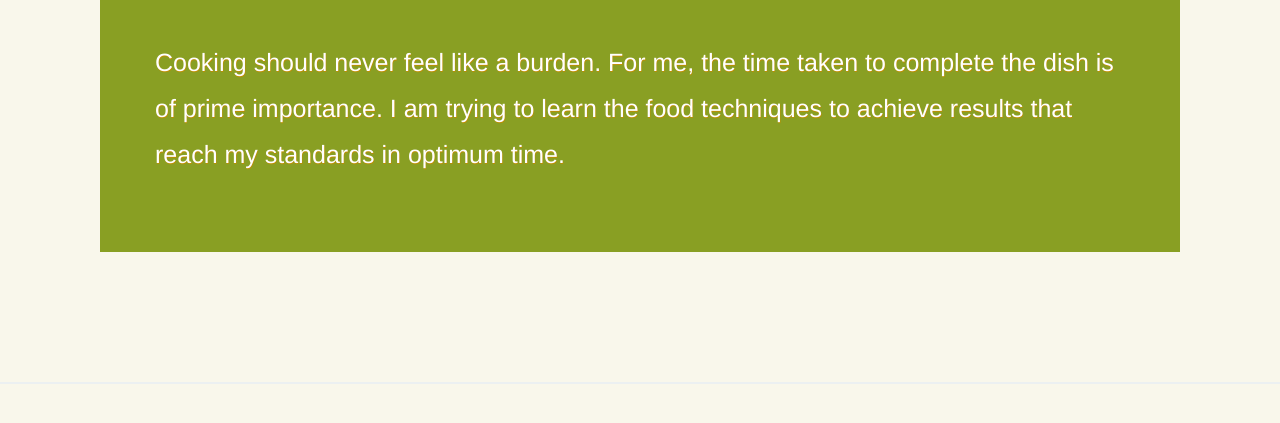
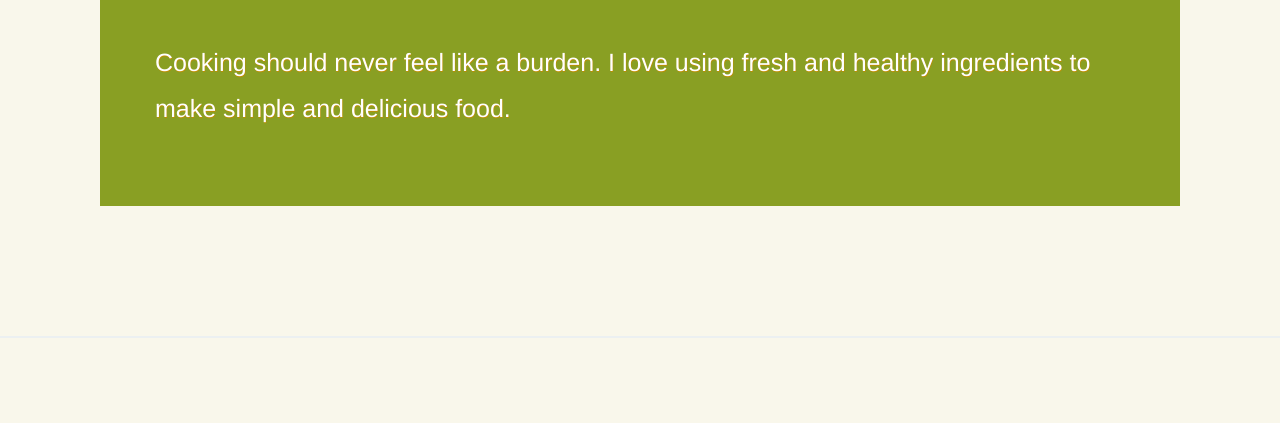
Before and after one commit to ravikirandutta/sahani, a Django app: page /dallas/ in a window 1280 px wide. Shown: the part 622-1045 px from the top of the page. Run offline with Django 3.2, Linux system fonts and the light colour scheme; parts of the project's set-up code (start-up, migrations or seed data) failed here and were passed over; some libraries are stand-ins or nearby versions; some web fonts are replaced.

Commit message:
text change on Keerthi profile

```diff
--- a/bento/templates/dallas.html
+++ b/bento/templates/dallas.html
@@ -118,7 +118,7 @@
 <div class="row clearfix">
 <p class="block-title">My Food Philosophy</p>
 <div class="clearfix works-list">
-  <p id="desc">Cooking should never feel like a burden. For me, the time taken to complete the dish is of prime importance. I am trying to learn the food techniques to achieve results that reach my standards in optimum time.</p>
+  <p id="desc">Cooking should never feel like a burden. I love using fresh and healthy ingredients to make simple and delicious food. </p>
 </section>
 </section>
           <div class="delimiter">&nbsp;</div>
```
